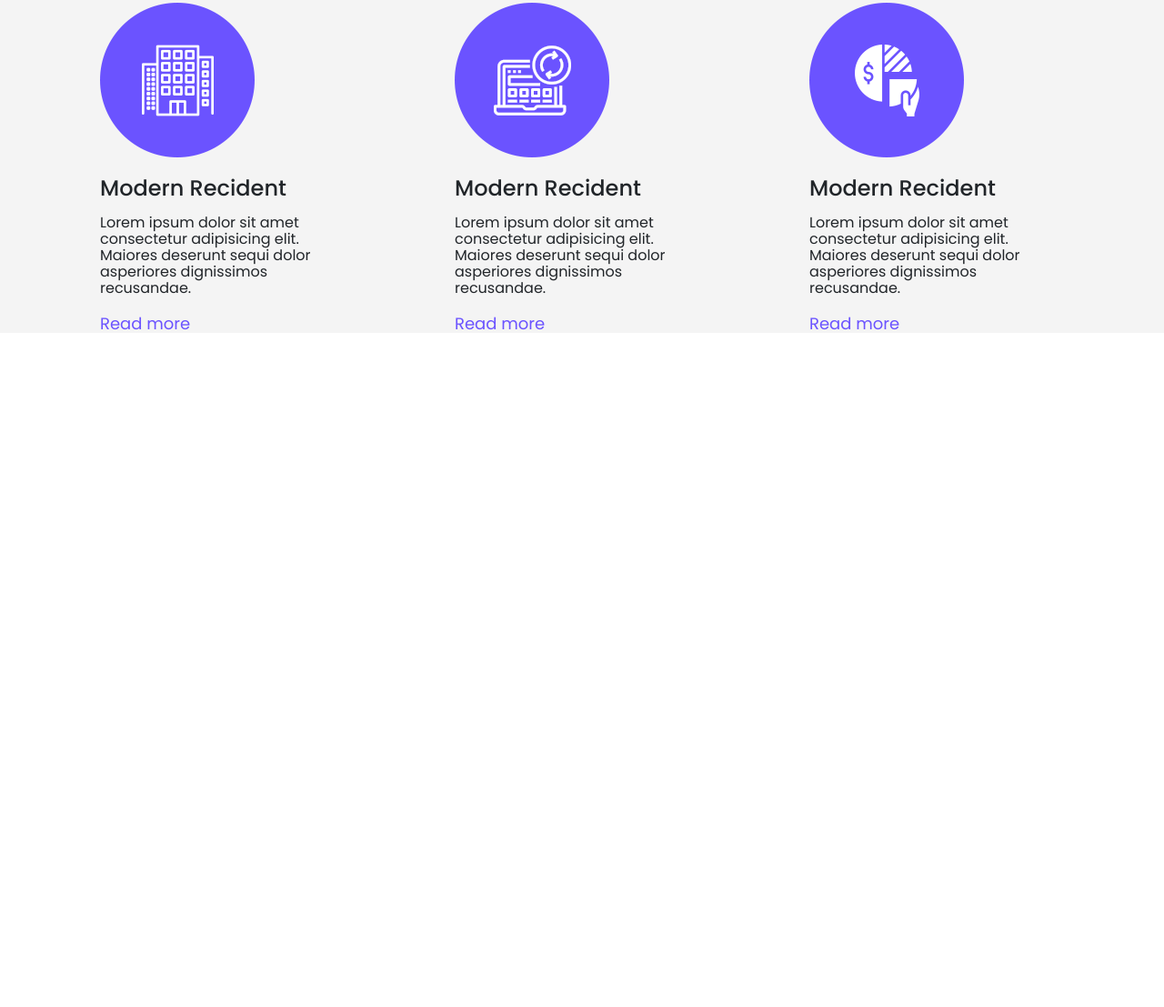
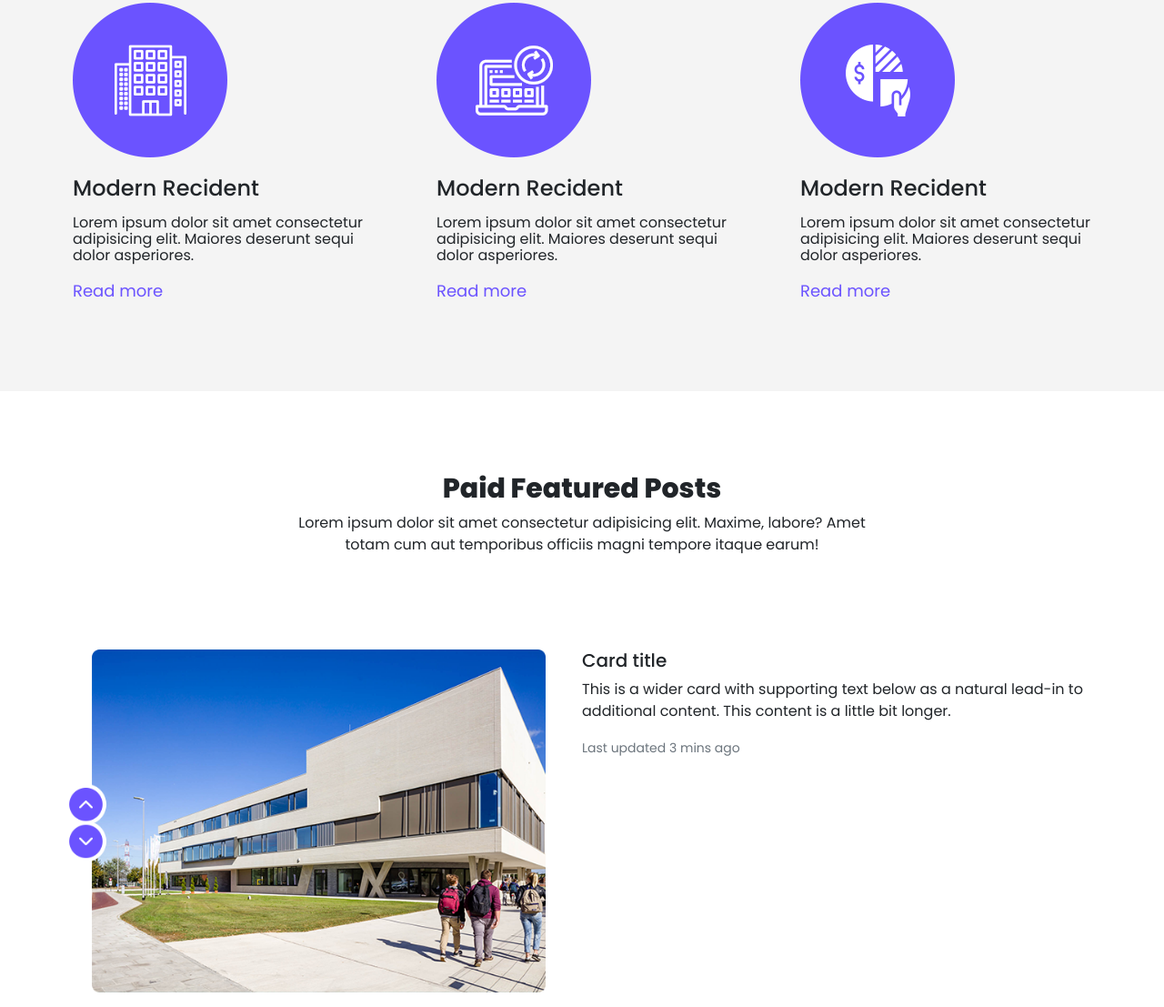
Before and after one commit to yasminkasem66/RealState-psd, a website: page index.html in a window 1280 px wide. Shown: the part 1070-2177 px from the top of the page at 91% size. Before the commit the page ends 1536 px from the top, so only its background shows below. Drawn offline with nearby package versions, Linux system fonts and the light colour scheme.

Commit message:
feautred section

```diff
--- a/index.html
+++ b/index.html
@@ -63,7 +63,7 @@
         <!-- cover -->
         <div class="d-flex ">
             <div class="container d-flex w-100 h-100 mx-auto mb-9 flex-lg-nowrap flex-wrap">
-                <div class="flex-grow-1  text-white pt-11 pe-11">
+                <div class="flex-grow-1  text-white pt-11 me-11">
                        <span class="fs-3 d-inline-block  fw-bold lh-sm mb-12">Your Dream is here</span>
                         <h1 class="mb-3 fs-1 lh-sm fw-bolder">We Make Buildings </h1>
                         <p class=" fs-8 mb-6 lh-base">Lorem ipsum site dolor,it coz happen anything lorem ipsum is a high chanllenge there is  </p>
@@ -111,38 +111,63 @@
     </header>
 
     <!-- section services -->
-    <section class="bg-altlight   pt-8 mb-14 d-flex   justify-content-evenly">
+    <section class="bg-altlight   pt-8 pb-14  mb-8 d-flex   justify-content-evenly">
         <!-- 1 -->
-        <div style="width: 17.5rem;">
+        <div style="width:20rem;">
             <img src="assets/Icon1.png" class="img-fluid mb-12" alt="...">
             <div class="">
               <h5 class="fs-6 lh-sm  fw-bold mb-3">Modern Recident</h5>
-              <p  class="fs-9 lh-sm mb-12 ">Lorem ipsum dolor sit amet consectetur adipisicing elit. Maiores deserunt sequi dolor asperiores dignissimos recusandae.</p>
+              <p  class="fs-9 lh-sm mb-12 ">Lorem ipsum dolor sit amet consectetur adipisicing elit. Maiores deserunt sequi dolor asperiores.</p>
             </div>
             <div class=" fs-8 lh-sm ">
               <a href="#" class="text-decoration-none">Read more</a>
             </div>
           </div>
         <!-- 2 -->
-        <div style="width: 17.5rem;">
+        <div style="width:20rem;">
             <img src="assets/Icon2.png" class="img-fluid mb-12" alt="...">
             <div class="">
               <h5 class="fs-6 lh-sm  fw-bold mb-3">Modern Recident</h5>
-              <p  class="fs-9 lh-sm mb-12 ">Lorem ipsum dolor sit amet consectetur adipisicing elit. Maiores deserunt sequi dolor asperiores dignissimos recusandae.</p>
+              <p  class="fs-9 lh-sm mb-12 ">Lorem ipsum dolor sit amet consectetur adipisicing elit. Maiores deserunt sequi dolor asperiores.</p>
             </div>
             <div class=" fs-8 lh-sm ">
               <a href="#" class="text-decoration-none">Read more</a>
             </div>
           </div>
         <!-- 3-->
-        <div style="width: 17.5rem;">
+        <div style="width:20rem;">
             <img src="assets/Icon3.png" class="img-fluid mb-12" alt="...">
             <div class="">
               <h5 class="fs-6 lh-sm  fw-bold mb-3">Modern Recident</h5>
-              <p  class="fs-9 lh-sm mb-12 ">Lorem ipsum dolor sit amet consectetur adipisicing elit. Maiores deserunt sequi dolor asperiores dignissimos recusandae.</p>
+              <p  class="fs-9 lh-sm mb-12 ">Lorem ipsum dolor sit amet consectetur adipisicing elit. Maiores deserunt sequi dolor asperiores.</p>
             </div>
             <div class=" fs-8 lh-sm ">
               <a href="#" class="text-decoration-none">Read more</a>
+            </div>
+          </div>
+    </section>
+
+    <!-- feature sectiom -->
+    <section class="feature-section d-flex  justify-content-center mb-8 ">
+            <div  style="width: 40rem;" class="pt-2">
+                <h5 class="text-capitalize fw-bolder fs-3 lh-sm text-center">paid featured posts</h5>
+                <p class="lh-base fs-9 text-center ">Lorem ipsum dolor sit amet consectetur adipisicing elit. Maxime, labore? Amet totam cum aut temporibus officiis magni tempore itaque earum!</p>
+            </div>
+    </section>
+
+    <section class=" d-flex  justify-content-center  align-items-center pt-1">
+        <div class=" mb-3" style="max-width: 71rem;">
+            <div class="row g-0 ">
+              <div class="col-sm-6 pe-10">
+                <img src="assets/feature-img.png" class="img-fluid rounded-start " alt="...">
+              </div>
+              <div class="col-sm-6">
+                <div class="">
+                  <h5 class="">Card title</h5>
+                  <p class="">This is a wider card with supporting text below as a natural lead-in to additional content. This content is a little bit longer.</p>
+                  <p class=""><small class="text-muted">Last updated 3 mins ago</small></p>
+                </div>
+              </div>
             </div>
           </div>
     </section>
```
Also changed, not shown: assets/feature-img.png (added).
